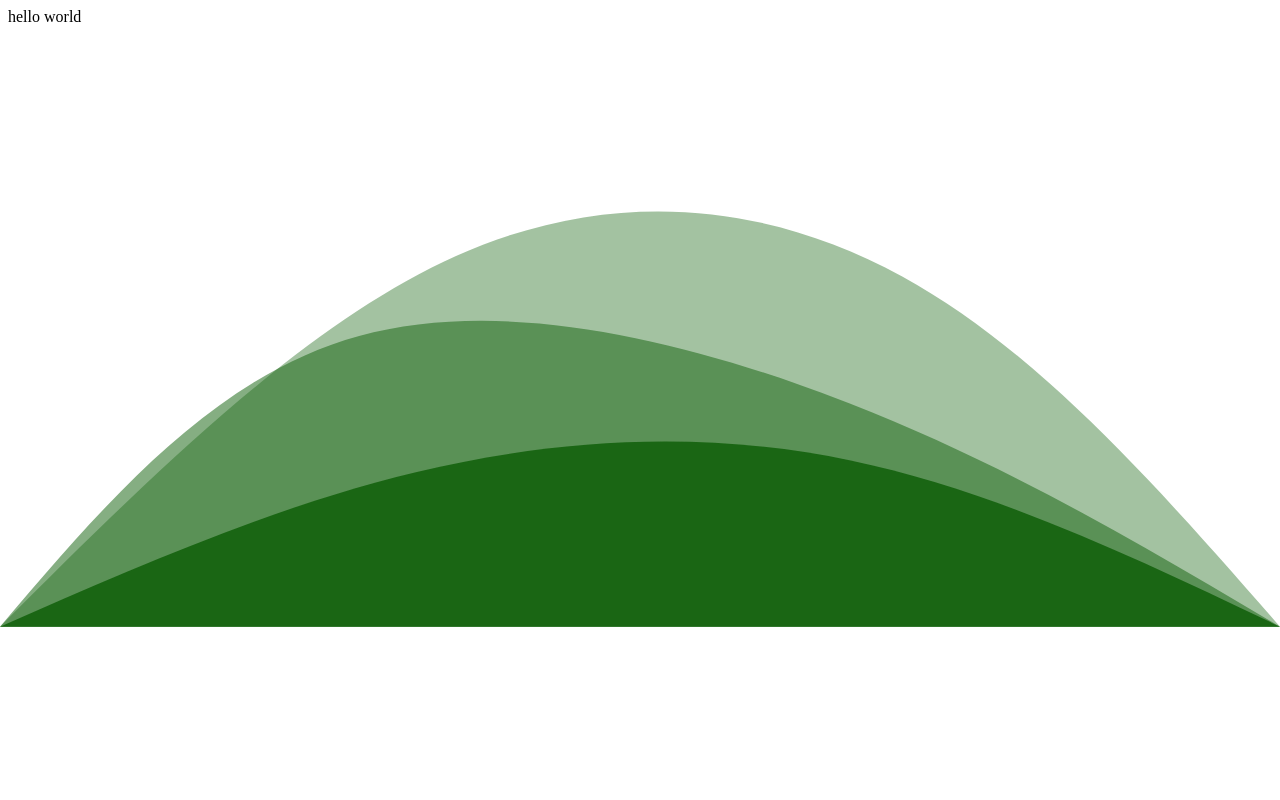
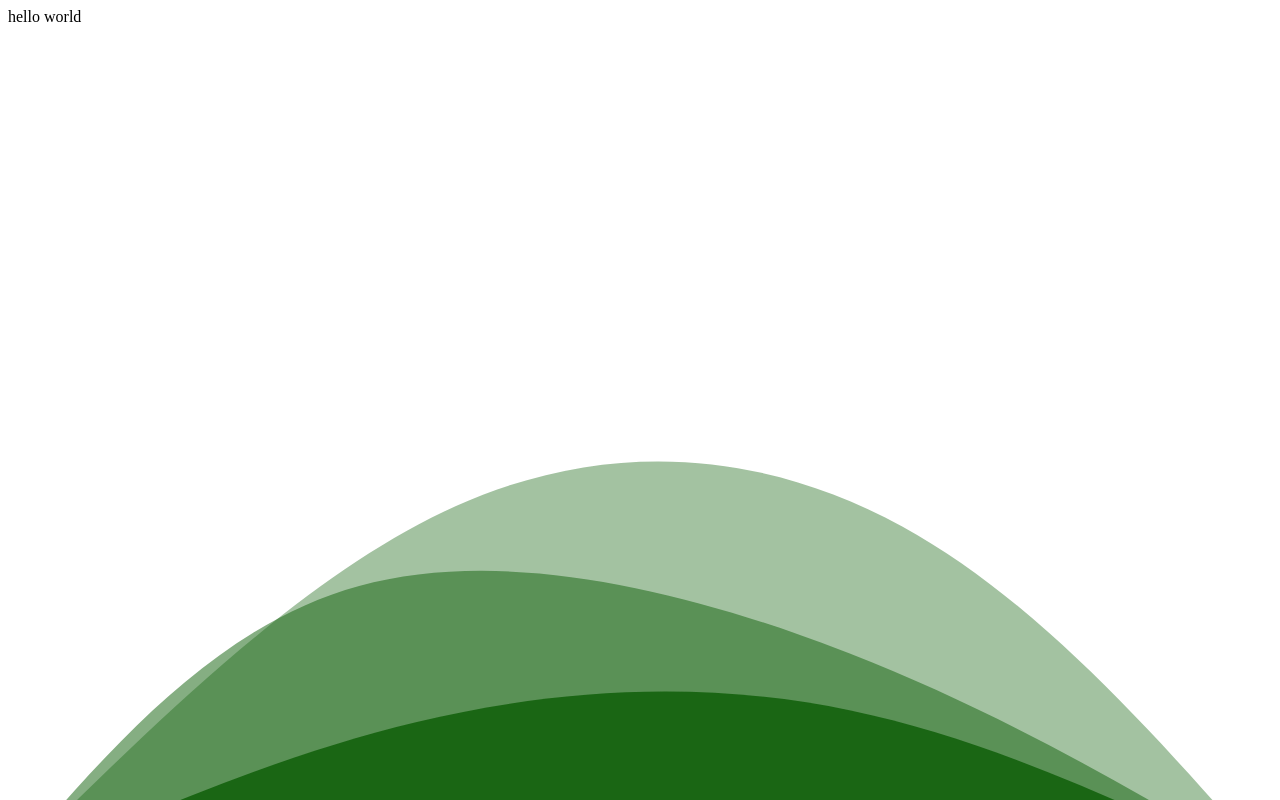
Before and after one commit to emma-gius/emma-gius.github.io, a plain HTML site: page index.html in a window 1280 px wide. Drawn offline with Linux system fonts and the light colour scheme.

Commit message:
wave testing bottom of screen with -250

```diff
--- a/index.html
+++ b/index.html
@@ -1,6 +1,6 @@
 <html>
     <p>hello world</p>
-    <svg width="100%" height="100%" id="svg" viewBox="0 0 1440 490" xmlns="http://www.w3.org/2000/svg" class="transition duration-300 ease-in-out delay-150" style="position: fixed; bottom: 0; left: 0; right: 0;">
+    <svg width="100%" height="100%" id="svg" viewBox="0 0 1440 490" xmlns="http://www.w3.org/2000/svg" class="transition duration-300 ease-in-out delay-150" style="position: fixed; bottom: -250; left: 0; right: 0;">
         <path d="M 0,500 L 0,500 C 170.2666666666667,330.1333333333333 340.5333333333334,160.26666666666665 513,83 C 685.4666666666666,5.7333333333333405 860.1333333333334,21.06666666666669 1015,106 C 1169.8666666666666,190.9333333333333 1304.9333333333334,345.46666666666664 1440,500 L 1440,500 L 0,500 Z" stroke="none" stroke-width="0" fill="#1a6614" fill-opacity="0.4" class="transition-all duration-300 ease-in-out delay-150 path-0"></path>
         <path d="M 0,500 L 0,500 C 120,359.06666666666666 240,218.13333333333333 404,173 C 568,127.86666666666667 776,178.53333333333336 956,249 C 1136,319.46666666666664 1288,409.73333333333335 1440,500 L 1440,500 L 0,500 Z" stroke="none" stroke-width="0" fill="#1a6614" fill-opacity="0.53" class="transition-all duration-300 ease-in-out delay-150 path-1"></path>
         <path d="M 0,500 L 0,500 C 154.53333333333336,432.1333333333333 309.0666666666667,364.2666666666667 469,326 C 628.9333333333333,287.7333333333333 794.2666666666667,279.06666666666666 957,313 C 1119.7333333333333,346.93333333333334 1279.8666666666668,423.4666666666667 1440,500 L 1440,500 L 0,500 Z" stroke="none" stroke-width="0" fill="#1a6614" fill-opacity="1" class="transition-all duration-300 ease-in-out delay-150 path-2"></path>
```
